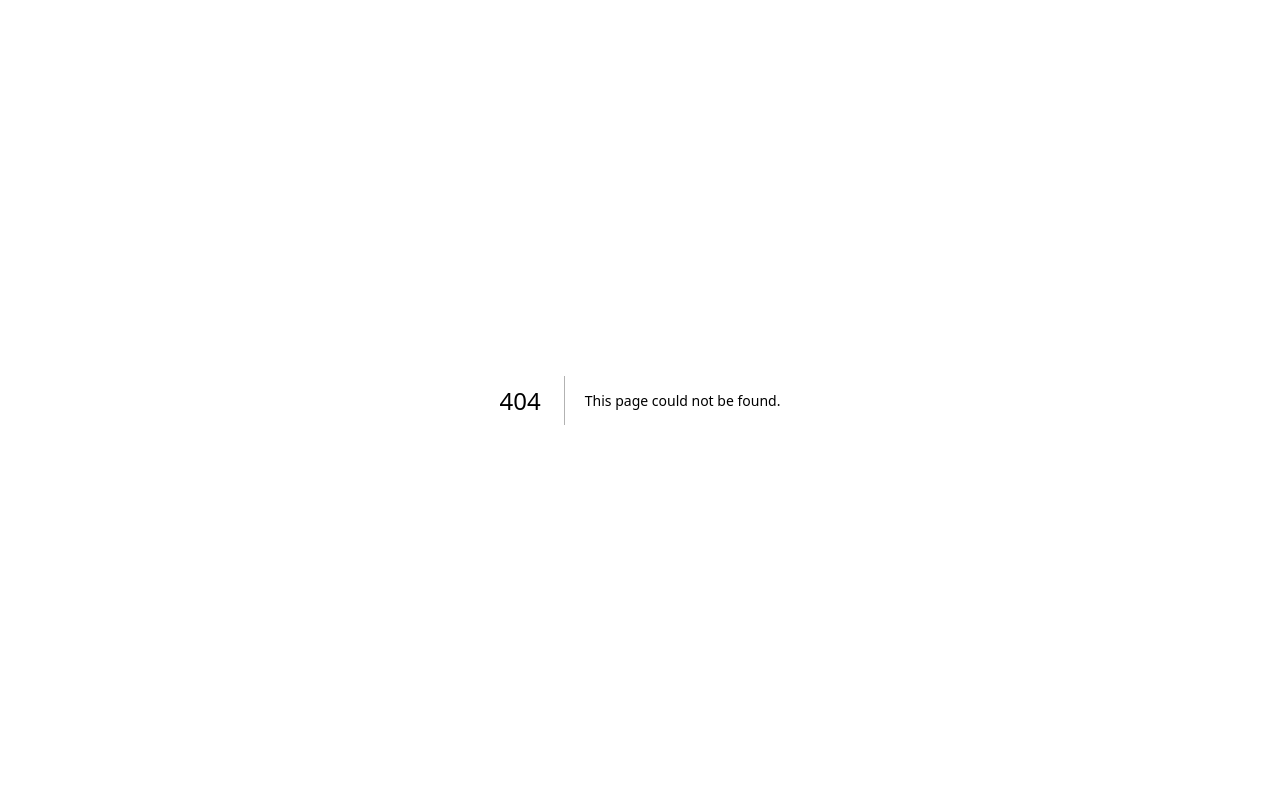
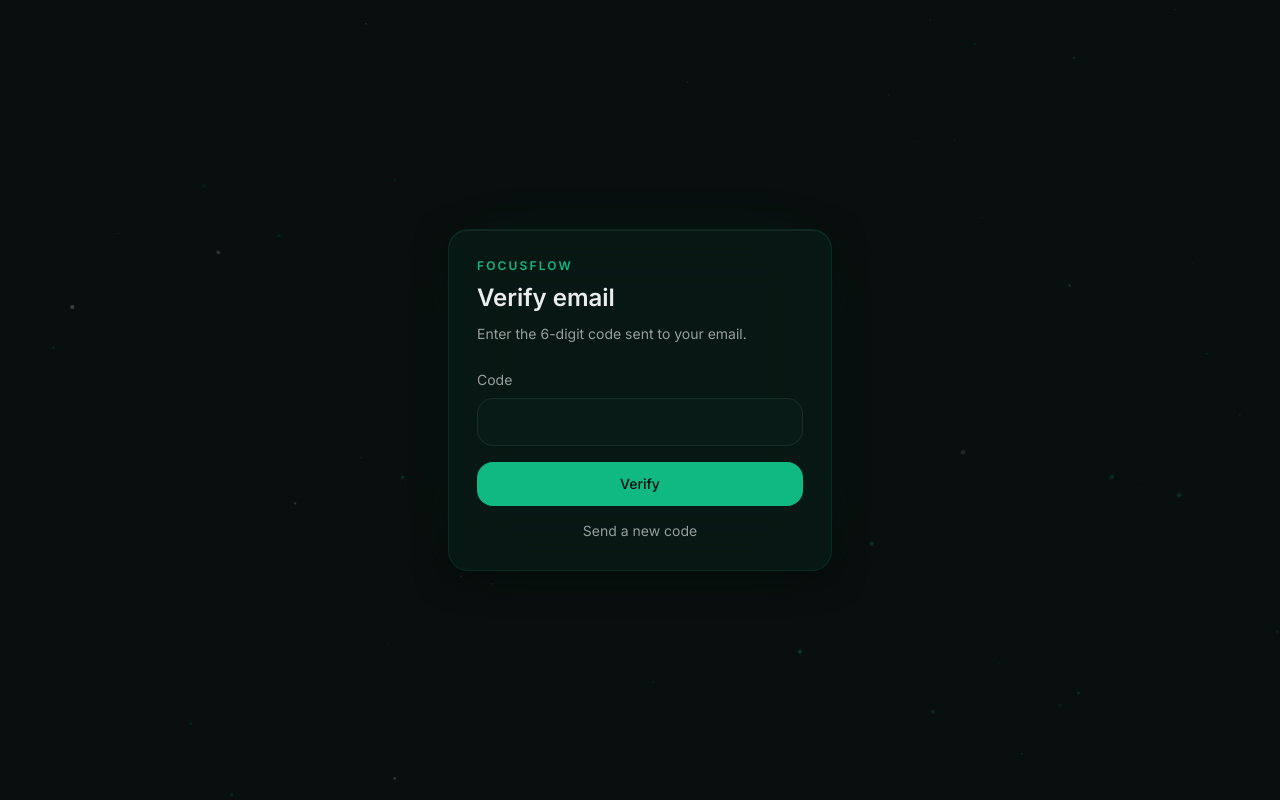
Before and after one commit to gpttwilight-hash/focusmode, a Next.js app: page /verify-email in a window 1280 px wide. Before the commit this address had no page. Built offline with nearby package versions, Linux system fonts and the light colour scheme; no server answers.

Commit message:
feat: add auth screens

```diff
--- /dev/null
+++ b/src/app/(auth)/layout.tsx
@@ -0,0 +1,12 @@
+import { AmbientBackground } from "@/components/layout/AmbientBackground";
+
+export default function AuthLayout({ children }: { children: React.ReactNode }) {
+  return (
+    <div className="relative min-h-screen overflow-hidden" style={{ background: "var(--ff-bg)" }}>
+      <AmbientBackground />
+      <main className="relative z-10 flex min-h-screen items-center justify-center px-4 py-10">
+        {children}
+      </main>
+    </div>
+  );
+}
--- /dev/null
+++ b/src/app/(auth)/login/page.tsx
@@ -0,0 +1,54 @@
+"use client";
+
+import { Button } from "@/components/ui/button";
+import { loginAction } from "@/lib/auth/actions";
+import Link from "next/link";
+import { useActionState } from "react";
+
+const initialState = { ok: false, message: "" };
+
+export default function LoginPage() {
+  const [state, action, pending] = useActionState(loginAction, initialState);
+
+  return (
+    <form action={action} className="glass-heavy w-full max-w-sm p-7">
+      <p className="mb-2 text-xs font-semibold uppercase tracking-[0.18em] text-[var(--ff-emerald)]">
+        FocusFlow
+      </p>
+      <h1 className="mb-2 text-2xl font-semibold text-[var(--ff-text-primary)]">
+        Welcome back
+      </h1>
+      <p className="mb-6 text-sm leading-6 text-[var(--ff-text-secondary)]">
+        Sign in to your focus workspace.
+      </p>
+      <label className="mb-4 block">
+        <span className="mb-2 block text-sm text-[var(--ff-text-secondary)]">Email</span>
+        <input
+          name="email"
+          type="email"
+          required
+          className="h-11 w-full rounded-xl border border-[var(--ff-border)] bg-[var(--ff-glass-02)] px-3 text-sm outline-none focus:border-[var(--ff-border-accent)]"
+        />
+      </label>
+      <label className="mb-4 block">
+        <span className="mb-2 block text-sm text-[var(--ff-text-secondary)]">Password</span>
+        <input
+          name="password"
+          type="password"
+          required
+          className="h-11 w-full rounded-xl border border-[var(--ff-border)] bg-[var(--ff-glass-02)] px-3 text-sm outline-none focus:border-[var(--ff-border-accent)]"
+        />
+      </label>
+      {state.message && <p className="mb-4 text-sm text-[var(--ff-error)]">{state.message}</p>}
+      <Button className="h-11 w-full rounded-xl" disabled={pending}>
+        {pending ? "Signing in..." : "Sign in"}
+      </Button>
+      <p className="mt-5 text-center text-sm text-[var(--ff-text-secondary)]">
+        New here?{" "}
+        <Link className="text-[var(--ff-emerald)]" href="/register">
+          Create account
+        </Link>
+      </p>
+    </form>
+  );
+}
--- /dev/null
+++ b/src/app/(auth)/register/page.tsx
@@ -0,0 +1,55 @@
+"use client";
+
+import { Button } from "@/components/ui/button";
+import { registerAction } from "@/lib/auth/actions";
+import Link from "next/link";
+import { useActionState } from "react";
+
+const initialState = { ok: false, message: "" };
+
+export default function RegisterPage() {
+  const [state, action, pending] = useActionState(registerAction, initialState);
+
+  return (
+    <form action={action} className="glass-heavy w-full max-w-sm p-7">
+      <p className="mb-2 text-xs font-semibold uppercase tracking-[0.18em] text-[var(--ff-emerald)]">
+        FocusFlow
+      </p>
+      <h1 className="mb-2 text-2xl font-semibold text-[var(--ff-text-primary)]">
+        Create account
+      </h1>
+      <p className="mb-6 text-sm leading-6 text-[var(--ff-text-secondary)]">
+        Save your focus history, music, and activity stats.
+      </p>
+      <label className="mb-4 block">
+        <span className="mb-2 block text-sm text-[var(--ff-text-secondary)]">Email</span>
+        <input
+          name="email"
+          type="email"
+          required
+          className="h-11 w-full rounded-xl border border-[var(--ff-border)] bg-[var(--ff-glass-02)] px-3 text-sm outline-none focus:border-[var(--ff-border-accent)]"
+        />
+      </label>
+      <label className="mb-4 block">
+        <span className="mb-2 block text-sm text-[var(--ff-text-secondary)]">Password</span>
+        <input
+          name="password"
+          type="password"
+          minLength={8}
+          required
+          className="h-11 w-full rounded-xl border border-[var(--ff-border)] bg-[var(--ff-glass-02)] px-3 text-sm outline-none focus:border-[var(--ff-border-accent)]"
+        />
+      </label>
+      {state.message && <p className="mb-4 text-sm text-[var(--ff-error)]">{state.message}</p>}
+      <Button className="h-11 w-full rounded-xl" disabled={pending}>
+        {pending ? "Creating..." : "Create account"}
+      </Button>
+      <p className="mt-5 text-center text-sm text-[var(--ff-text-secondary)]">
+        Already have an account?{" "}
+        <Link className="text-[var(--ff-emerald)]" href="/login">
+          Sign in
+        </Link>
+      </p>
+    </form>
+  );
+}
--- /dev/null
+++ b/src/app/(auth)/verify-email/VerifyEmailForm.tsx
@@ -0,0 +1,70 @@
+"use client";
+
+import { Button } from "@/components/ui/button";
+import { resendVerificationAction, verifyEmailAction } from "@/lib/auth/actions";
+import { useActionState } from "react";
+
+const initialState = { ok: false, message: "" };
+
+type Props = {
+  email: string;
+};
+
+export function VerifyEmailForm({ email }: Props) {
+  const [verifyState, verifyAction, verifyPending] = useActionState(
+    verifyEmailAction,
+    initialState
+  );
+  const [resendState, resendAction, resendPending] = useActionState(
+    resendVerificationAction,
+    initialState
+  );
+
+  return (
+    <div className="glass-heavy w-full max-w-sm p-7">
+      <p className="mb-2 text-xs font-semibold uppercase tracking-[0.18em] text-[var(--ff-emerald)]">
+        FocusFlow
+      </p>
+      <h1 className="mb-2 text-2xl font-semibold text-[var(--ff-text-primary)]">
+        Verify email
+      </h1>
+      <p className="mb-6 text-sm leading-6 text-[var(--ff-text-secondary)]">
+        Enter the 6-digit code sent to {email || "your email"}.
+      </p>
+      <form action={verifyAction}>
+        <input name="email" type="hidden" value={email} />
+        <label className="mb-4 block">
+          <span className="mb-2 block text-sm text-[var(--ff-text-secondary)]">Code</span>
+          <input
+            name="code"
+            inputMode="numeric"
+            pattern="[0-9]{6}"
+            maxLength={6}
+            required
+            className="h-12 w-full rounded-xl border border-[var(--ff-border)] bg-[var(--ff-glass-02)] px-3 text-center font-mono text-xl tracking-[0.2em] outline-none focus:border-[var(--ff-border-accent)]"
+          />
+        </label>
+        {verifyState.message && (
+          <p className="mb-4 text-sm text-[var(--ff-error)]">{verifyState.message}</p>
+        )}
+        <Button className="h-11 w-full rounded-xl" disabled={verifyPending}>
+          {verifyPending ? "Checking..." : "Verify"}
+        </Button>
+      </form>
+      <form action={resendAction} className="mt-3">
+        <input name="email" type="hidden" value={email} />
+        <button
+          className="w-full text-sm text-[var(--ff-text-secondary)] hover:text-[var(--ff-emerald)]"
+          disabled={resendPending}
+        >
+          {resendPending ? "Sending..." : "Send a new code"}
+        </button>
+        {resendState.message && (
+          <p className="mt-3 text-center text-sm text-[var(--ff-text-secondary)]">
+            {resendState.message}
+          </p>
+        )}
+      </form>
+    </div>
+  );
+}
--- /dev/null
+++ b/src/app/(auth)/verify-email/page.tsx
@@ -0,0 +1,14 @@
+import { VerifyEmailForm } from "./VerifyEmailForm";
+
+type Props = {
+  searchParams: Promise<{
+    email?: string | string[];
+  }>;
+};
+
+export default async function VerifyEmailPage({ searchParams }: Props) {
+  const params = await searchParams;
+  const email = Array.isArray(params.email) ? params.email[0] || "" : params.email || "";
+
+  return <VerifyEmailForm email={email} />;
+}
--- a/src/components/layout/Sidebar.tsx
+++ b/src/components/layout/Sidebar.tsx
@@ -3,7 +3,7 @@
 import Link from "next/link";
 import { usePathname } from "next/navigation";
 import { motion } from "framer-motion";
-import { Timer, BarChart3, History, Settings, Zap } from "lucide-react";
+import { Timer, BarChart3, History, Settings, Zap, UserRound } from "lucide-react";
 import { Tooltip, TooltipContent, TooltipTrigger } from "@/components/ui/tooltip";
 import { cn } from "@/lib/utils";
 
@@ -71,6 +71,23 @@ export function Sidebar() {
         })}
       </nav>
 
+      {/* Account */}
+      <div className="relative z-10 mb-2">
+        <Tooltip>
+          <TooltipTrigger asChild>
+            <Link
+              href="/login"
+              className="w-10 h-10 rounded-xl flex items-center justify-center text-[var(--ff-text-tertiary)] hover:text-[var(--ff-text-secondary)] hover:bg-[var(--ff-glass-03)] transition-all duration-200"
+            >
+              <UserRound className="w-4 h-4" />
+            </Link>
+          </TooltipTrigger>
+          <TooltipContent side="right" className="glass border-[var(--ff-border)]">
+            <p className="text-[var(--ff-text-primary)] text-xs">Account</p>
+          </TooltipContent>
+        </Tooltip>
+      </div>
+
       {/* Streak indicator */}
       <div className="relative z-10 mt-auto">
         <Tooltip>
```
